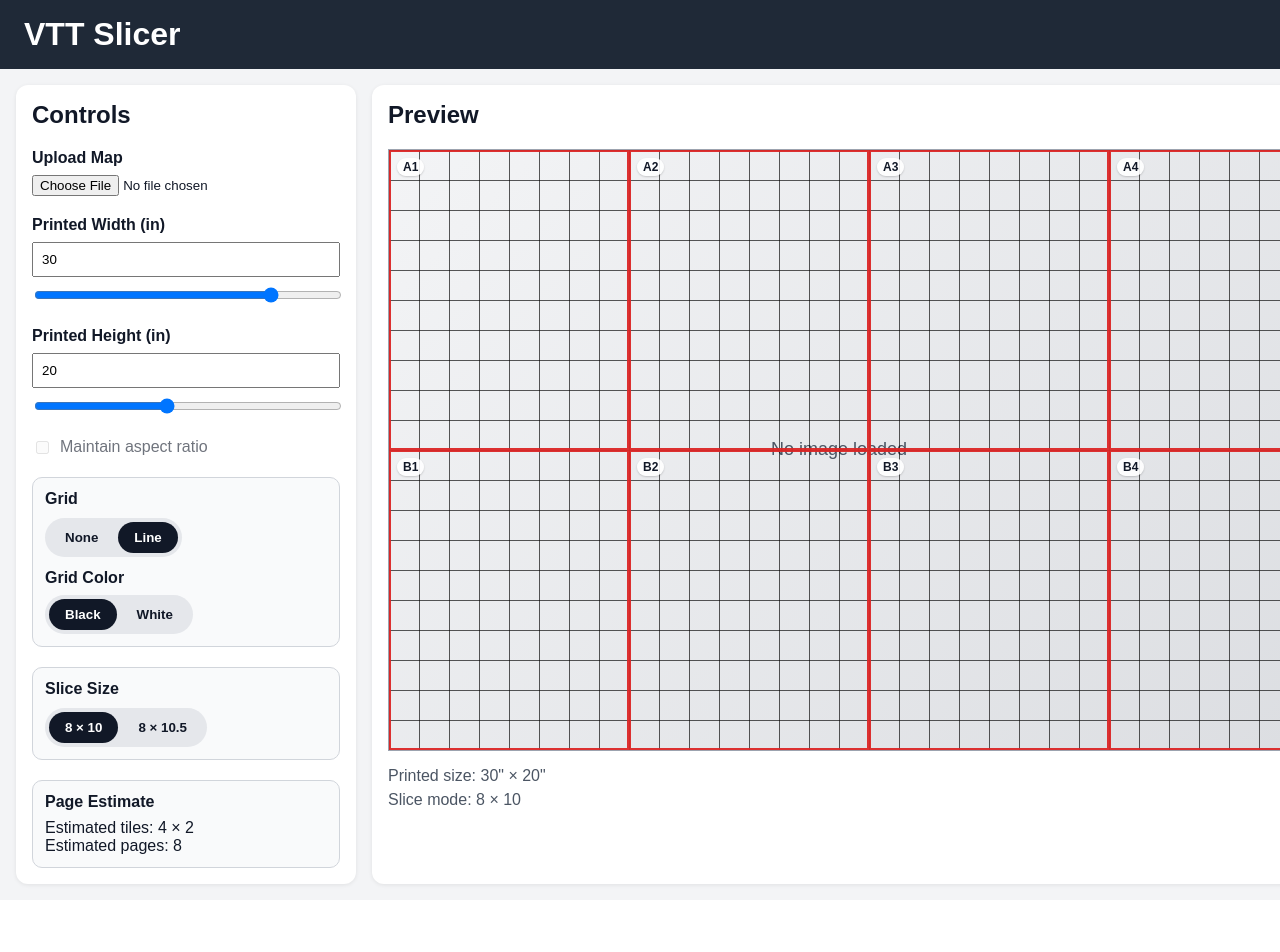
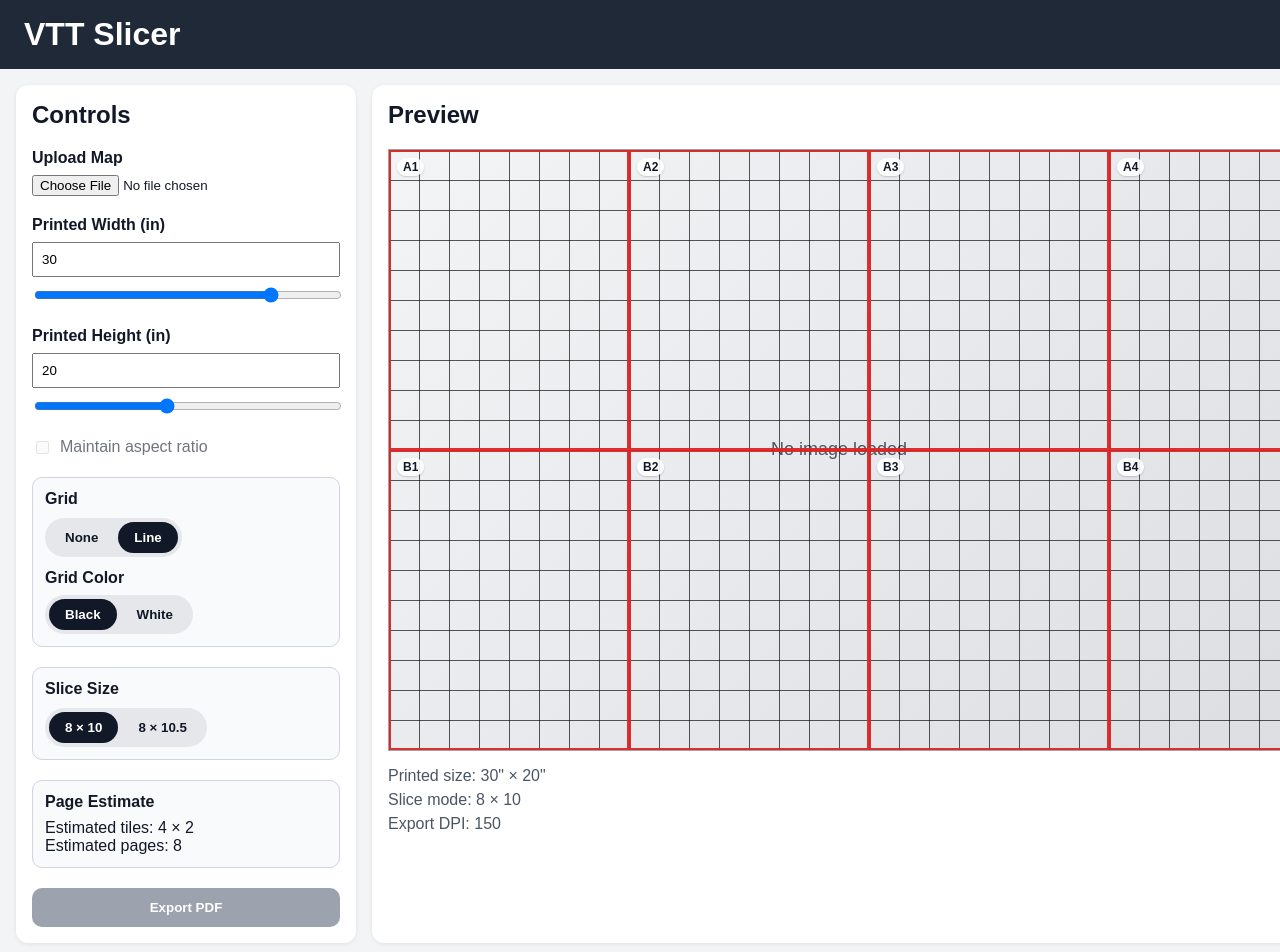
Before and after one commit to Trumpootcom/wms-ts, a React (Vite) app: page / in a window 1280 px wide. Shown: the top 952 px of the page. Before the commit the page ends 900 px from the top, so only its background shows below. Built offline with nearby package versions, Linux system fonts and the light colour scheme.

Commit message:
Add client-side PDF export for sliced map pages

```diff
--- a/package.json
+++ b/package.json
@@ -10,6 +10,7 @@
     "preview": "vite preview"
   },
   "dependencies": {
+    "jspdf": "^4.2.0",
     "react": "^19.2.4",
     "react-dom": "^19.2.4"
   },
--- a/src/App.tsx
+++ b/src/App.tsx
@@ -1,3 +1,4 @@
+import { jsPDF } from "jspdf";
 import { useMemo, useState } from "react";
 
 const MIN_SIZE_IN = 8;
@@ -6,6 +7,7 @@ const DEFAULT_WIDTH_IN = 30;
 const DEFAULT_HEIGHT_IN = 20;
 const PREVIEW_MAX_WIDTH_PX = 900;
 const PREVIEW_MAX_HEIGHT_PX = 620;
+const EXPORT_DPI = 150;
 
 function clamp(value: number, min: number, max: number): number {
   if (Number.isNaN(value)) return min;
@@ -29,6 +31,66 @@ function rowLabelFromIndex(index: number): string {
   return label;
 }
 
+function loadImage(src: string): Promise<HTMLImageElement> {
+  return new Promise((resolve, reject) => {
+    const img = new Image();
+    img.onload = () => resolve(img);
+    img.onerror = () => reject(new Error("Failed to load image for export."));
+    img.src = src;
+  });
+}
+
+function getPageMargins(sliceSize: SliceSize): { left: number; top: number } {
+  if (sliceSize === "8x10.5") {
+    return { left: 0.25, top: 0.25 };
+  }
+  return { left: 0.25, top: 0.5 };
+}
+
+function drawLineGrid(
+  ctx: CanvasRenderingContext2D,
+  tileWidthPx: number,
+  tileHeightPx: number,
+  tileXIn: number,
+  tileYIn: number,
+  tileWidthIn: number,
+  tileHeightIn: number,
+  dpi: number,
+  strokeStyle: string,
+) {
+  ctx.save();
+  ctx.strokeStyle = strokeStyle;
+  ctx.lineWidth = 1;
+
+  const startVertical = Math.ceil(tileXIn);
+  const endVertical = Math.floor(tileXIn + tileWidthIn);
+
+  for (let inch = startVertical; inch <= endVertical; inch++) {
+    const x = (inch - tileXIn) * dpi;
+    if (x < 0 || x > tileWidthPx) continue;
+    const crispX = Math.round(x) + 0.5;
+    ctx.beginPath();
+    ctx.moveTo(crispX, 0);
+    ctx.lineTo(crispX, tileHeightPx);
+    ctx.stroke();
+  }
+
+  const startHorizontal = Math.ceil(tileYIn);
+  const endHorizontal = Math.floor(tileYIn + tileHeightIn);
+
+  for (let inch = startHorizontal; inch <= endHorizontal; inch++) {
+    const y = (inch - tileYIn) * dpi;
+    if (y < 0 || y > tileHeightPx) continue;
+    const crispY = Math.round(y) + 0.5;
+    ctx.beginPath();
+    ctx.moveTo(0, crispY);
+    ctx.lineTo(tileWidthPx, crispY);
+    ctx.stroke();
+  }
+
+  ctx.restore();
+}
+
 type GridColor = "black" | "white";
 type GridMode = "none" | "line";
 type SliceSize = "8x10" | "8x10.5";
@@ -44,6 +106,9 @@ function App() {
   const [gridMode, setGridMode] = useState<GridMode>("line");
   const [gridColor, setGridColor] = useState<GridColor>("black");
   const [sliceSize, setSliceSize] = useState<SliceSize>("8x10");
+
+  const [isExporting, setIsExporting] = useState<boolean>(false);
+  const [exportMessage, setExportMessage] = useState<string>("");
 
   function handleFileUpload(e: React.ChangeEvent<HTMLInputElement>) {
     const file = e.target.files?.[0];
@@ -198,14 +263,15 @@ function App() {
   const previewGridLineColor =
     gridColor === "black" ? "rgba(0,0,0,0.65)" : "rgba(255,255,255,0.85)";
 
+  const exportGridLineColor = gridColor === "black" ? "#000000" : "#ffffff";
+
   const sliceLineColor =
     gridColor === "black" ? "rgba(220, 38, 38, 0.95)" : "rgba(239, 68, 68, 0.95)";
 
   const labelBgColor =
     gridColor === "black" ? "rgba(255,255,255,0.88)" : "rgba(17,24,39,0.82)";
 
-  const labelTextColor =
-    gridColor === "black" ? "#111827" : "#ffffff";
+  const labelTextColor = gridColor === "black" ? "#111827" : "#ffffff";
 
   const previewStage = useMemo(() => {
     const aspect = printedWidthIn / printedHeightIn;
@@ -223,6 +289,111 @@ function App() {
       height: Math.round(height),
     };
   }, [printedWidthIn, printedHeightIn]);
+
+  async function handleExportPdf() {
+    if (!imageUrl) {
+      setExportMessage("Please upload an image first.");
+      return;
+    }
+
+    setIsExporting(true);
+    setExportMessage("Preparing PDF...");
+
+    try {
+      const sourceImage = await loadImage(imageUrl);
+      const pdf = new jsPDF({
+        orientation: "portrait",
+        unit: "in",
+        format: "letter",
+        compress: true,
+      });
+
+      const margins = getPageMargins(sliceSize);
+
+      for (let i = 0; i < sliceEstimate.tiles.length; i++) {
+        const tile = sliceEstimate.tiles[i];
+
+        setExportMessage(
+          `Rendering page ${i + 1} of ${sliceEstimate.tiles.length} (${tile.label})...`,
+        );
+
+        if (i > 0) {
+          pdf.addPage("letter", "portrait");
+        }
+
+        const tileWidthPx = Math.max(1, Math.round(tile.widthIn * EXPORT_DPI));
+        const tileHeightPx = Math.max(1, Math.round(tile.heightIn * EXPORT_DPI));
+
+        const canvas = document.createElement("canvas");
+        canvas.width = tileWidthPx;
+        canvas.height = tileHeightPx;
+
+        const ctx = canvas.getContext("2d");
+        if (!ctx) {
+          throw new Error("Could not create export canvas.");
+        }
+
+        const sx = (tile.xIn / printedWidthIn) * sourceImage.width;
+        const sy = (tile.yIn / printedHeightIn) * sourceImage.height;
+        const sw = (tile.widthIn / printedWidthIn) * sourceImage.width;
+        const sh = (tile.heightIn / printedHeightIn) * sourceImage.height;
+
+        ctx.drawImage(
+          sourceImage,
+          sx,
+          sy,
+          sw,
+          sh,
+          0,
+          0,
+          tileWidthPx,
+          tileHeightPx,
+        );
+
+        if (gridMode === "line") {
+          drawLineGrid(
+            ctx,
+            tileWidthPx,
+            tileHeightPx,
+            tile.xIn,
+            tile.yIn,
+            tile.widthIn,
+            tile.heightIn,
+            EXPORT_DPI,
+            exportGridLineColor,
+          );
+        }
+
+        const imageDataUrl = canvas.toDataURL("image/jpeg", 0.92);
+
+        pdf.addImage(
+          imageDataUrl,
+          "JPEG",
+          margins.left,
+          margins.top,
+          tile.widthIn,
+          tile.heightIn,
+          undefined,
+          "FAST",
+        );
+
+        pdf.setFont("helvetica", "bold");
+        pdf.setFontSize(10);
+        pdf.setTextColor(60, 60, 60);
+        pdf.text(tile.label, 4.25, 10.88, { align: "center" });
+      }
+
+      const safeWidth = String(printedWidthIn).replace(".", "_");
+      const safeHeight = String(printedHeightIn).replace(".", "_");
+      pdf.save(`vtt_slices_${safeWidth}x${safeHeight}.pdf`);
+      setExportMessage("PDF downloaded.");
+    } catch (error) {
+      console.error(error);
+      setExportMessage("Export failed.");
+    } finally {
+      setIsExporting(false);
+    }
+  }
 
   return (
     <div
@@ -506,6 +677,7 @@ function App() {
               borderRadius: "10px",
               padding: "12px",
               background: "#f9fafb",
+              marginBottom: "20px",
             }}
           >
             <div style={{ fontWeight: 700, marginBottom: "8px" }}>Page Estimate</div>
@@ -514,6 +686,30 @@ function App() {
             </div>
             <div>Estimated pages: {sliceEstimate.total}</div>
           </div>
+
+          <button
+            type="button"
+            disabled={!imageUrl || isExporting}
+            onClick={handleExportPdf}
+            style={{
+              width: "100%",
+              border: "none",
+              borderRadius: "10px",
+              padding: "12px 16px",
+              background: !imageUrl || isExporting ? "#9ca3af" : "#2563eb",
+              color: "white",
+              fontWeight: 700,
+              cursor: !imageUrl || isExporting ? "not-allowed" : "pointer",
+            }}
+          >
+            {isExporting ? "Exporting PDF..." : "Export PDF"}
+          </button>
+
+          {exportMessage && (
+            <div style={{ marginTop: "12px", color: "#4b5563", fontSize: "14px" }}>
+              {exportMessage}
+            </div>
+          )}
         </aside>
 
         <section
@@ -642,6 +838,9 @@ function App() {
           <div style={{ marginTop: "6px", color: "#4b5563" }}>
             Slice mode: {sliceSize === "8x10" ? "8 × 10" : "8 × 10.5"}
           </div>
+          <div style={{ marginTop: "6px", color: "#4b5563" }}>
+            Export DPI: {EXPORT_DPI}
+          </div>
         </section>
       </main>
     </div>
```
Also changed, not shown: 1 other file (tests, documents, lock files or other folders).
